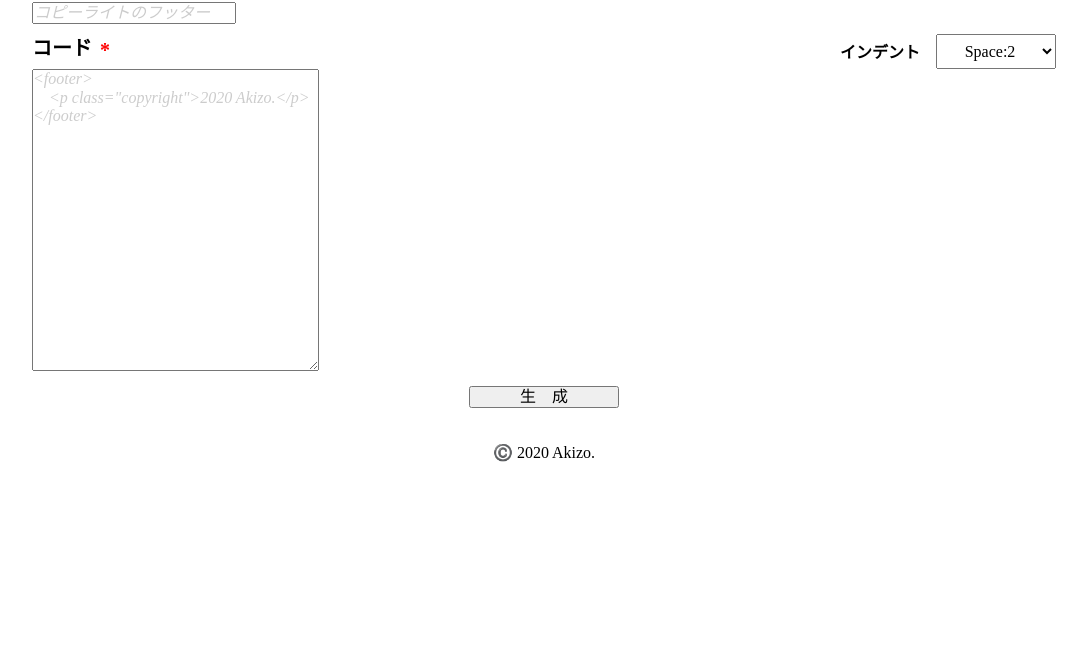
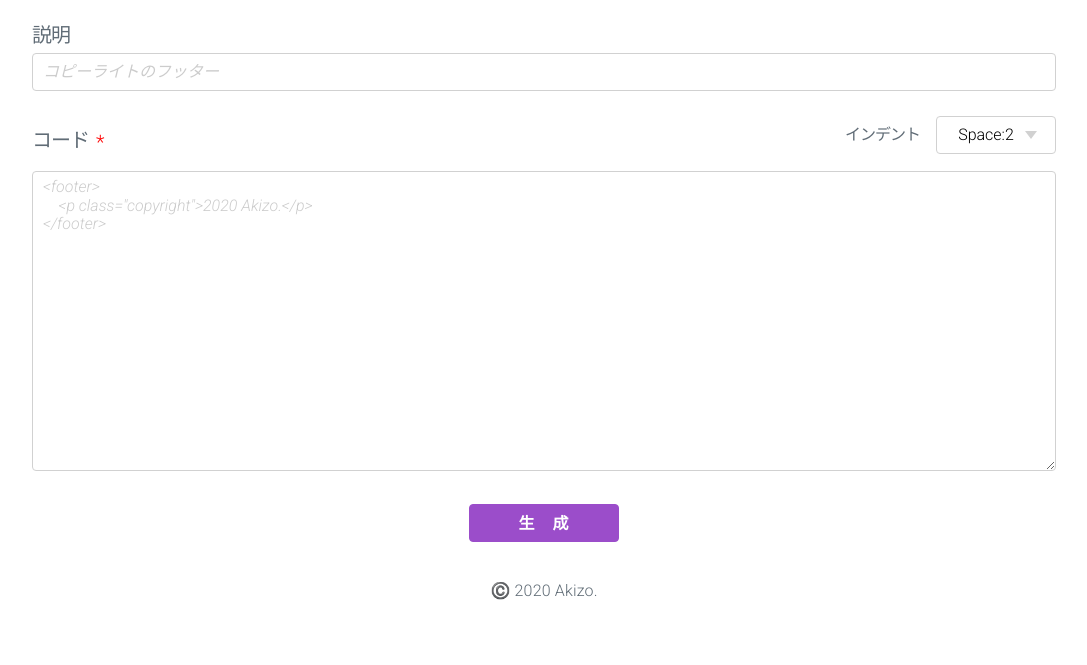
Before and after one commit to akizo110/user-snippet-generator, a website with bundled scripts: page index.html in a window 1280 px wide. Shown: the part 145-810 px from the top of the page, without its empty margins (96-1183 px from the left). Built offline with nearby package versions, Linux system fonts and the light colour scheme; a small style sheet from the web is missing.

Commit message:
CDNを変更

```diff
--- a/index.html
+++ b/index.html
@@ -7,8 +7,8 @@
     <meta name="viewport" content="width=device-width, initial-scale=1.0">
     <title>snipaste</title>
     <link rel="stylesheet" href="https://fonts.googleapis.com/css?family=Roboto:300,300italic,700,700italic">
-    <link rel="stylesheet" href="https://cdn.rawgit.com/necolas/normalize.css/master/normalize.css">
-    <link rel="stylesheet" href="https://cdn.rawgit.com/milligram/milligram/master/dist/milligram.min.css">
+    <link rel="stylesheet" href="https://cdnjs.cloudflare.com/ajax/libs/normalize/5.0.0/normalize.css">
+    <link rel="stylesheet" href="https://cdnjs.cloudflare.com/ajax/libs/milligram/1.3.0/milligram.css">
 
     <link rel="stylesheet" type="text/css" href="css/style.css">
     <link rel="stylesheet" type="text/css" href="css/all.min.css">
```
